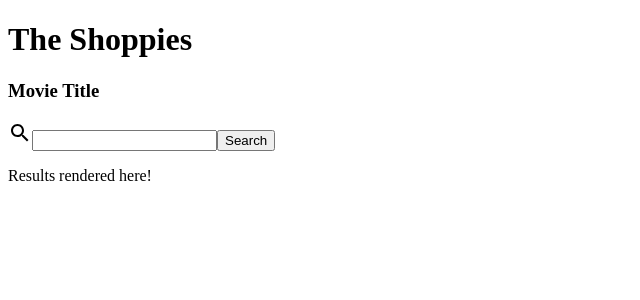
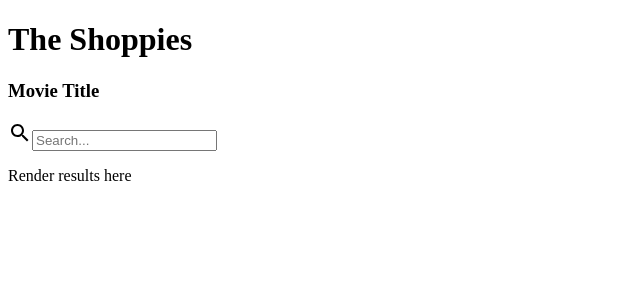
Before and after one commit to CanniJr/The-Shoppies, a React (Create React App) app: page / in a window 1280 px wide. Shown: the top 300 px of the page, without its empty margins (0-640 px from the left). Built offline with nearby package versions, Linux system fonts and the light colour scheme; no server answers.

Commit message:
search partially functioning

```diff
--- a/src/App.js
+++ b/src/App.js
@@ -5,26 +5,44 @@ import SearchResult from './SearchResult'
 
 // process.env.REACT_APP_OMDB_KEY
 
+const url = `https://www.omdbapi.com/?&apikey=${process.env.REACT_APP_OMDB_KEY}&type=movie&s=`
 class App extends React.Component{
   state = {
     searchVal: '',
-    movies: []
+    error: '',
+    movies: [],
+    nominations: []
 
   }
 
-  componentDidMount() {
-      const url = `https://www.omdbapi.com/?t=${this.state.searchVal}&apikey=${process.env.REACT_APP_OMDB_KEY}`
-
-      fetch(url)
-          .then(resp => resp.json())
-          .then(data => {
-              this.setState({ movies: data })
-          })
+  // Sets the searchVal state and calls the fetchResults function
+  changeHandler = (e) => {
+    console.log(e.target.value)
+    this.setState({ searchVal: e.target.value })
+    this.fetchResults(e.target.value)
   }
 
 
-  appSubmitHandler = (formInput) => {
-    this.setState({ searchVal: formInput })
+  // Fetch as a callback function for search results
+  fetchResults = (input) => {
+      fetch(url + input)
+          .then(resp => resp.json())
+          .then(results => {
+            this.renderResult(results)
+          })
+    .catch(console.error())
+  }
+
+  renderResult = (movResults) => {
+    movResults.Error ?
+      this.setState({
+        error: movResults.Error,
+        movies: null
+      })
+      : this.setState({
+        error: null,
+        movies: movResults['Search']
+      })
   }
 
   render() {
@@ -33,8 +51,8 @@ class App extends React.Component{
         <div className="app">
           {console.log(this.state.movies)}
           <Header />
-          <MovieSearch appSubmitHandler={this.appSubmitHandler}/>
-          <SearchResult formValue={this.state.searchVal}/>
+          <MovieSearch changeHandler={this.changeHandler} searchVal={this.state.searchVal}/>
+          <SearchResult movies={this.state.movies}/>
         </div>
       );
   }
--- a/src/MovieSearch.js
+++ b/src/MovieSearch.js
@@ -3,26 +3,14 @@ import SearchIcon from '@material-ui/icons/Search';
 
 
 function MovieSearch(props) {
-    const [formInput, setFormInput] = useState('')
 
-    function changeHandler(e) {
-        setFormInput(e.target.value)
-    }
-
-    function submitHandler(e) {
-        e.preventDefault()
-        console.log(formInput)
-        props.appSubmitHandler(formInput)
-        setFormInput('')
-    }
 
     return (
         <div className='search'>
             <h3>Movie Title</h3>
-            <form onSubmit={submitHandler}>
+            <form>
                 <SearchIcon/>
-                <input type='text' value={formInput} onChange={changeHandler} />
-                <input type='submit' value='Search'/>
+                <input type='text' value={props.searchVal} onChange={props.changeHandler} placeholder='Search...'/>
             </form>
         </div>
     )
--- a/src/SearchResult.js
+++ b/src/SearchResult.js
@@ -1,11 +1,12 @@
 import React from 'react'
 import './CSS/SearchResult.css'
 
-function SearchResult(props) {
+function SearchResult({ movies }) {
 
         return (
             <div>
-                <p>Results rendered here!</p>
+                <p>Render results here</p>
+                <img src='' alt ='' />
             </div>
         )
 
```
Also changed, not shown: 1 other file (tests, documents, lock files or other folders).
